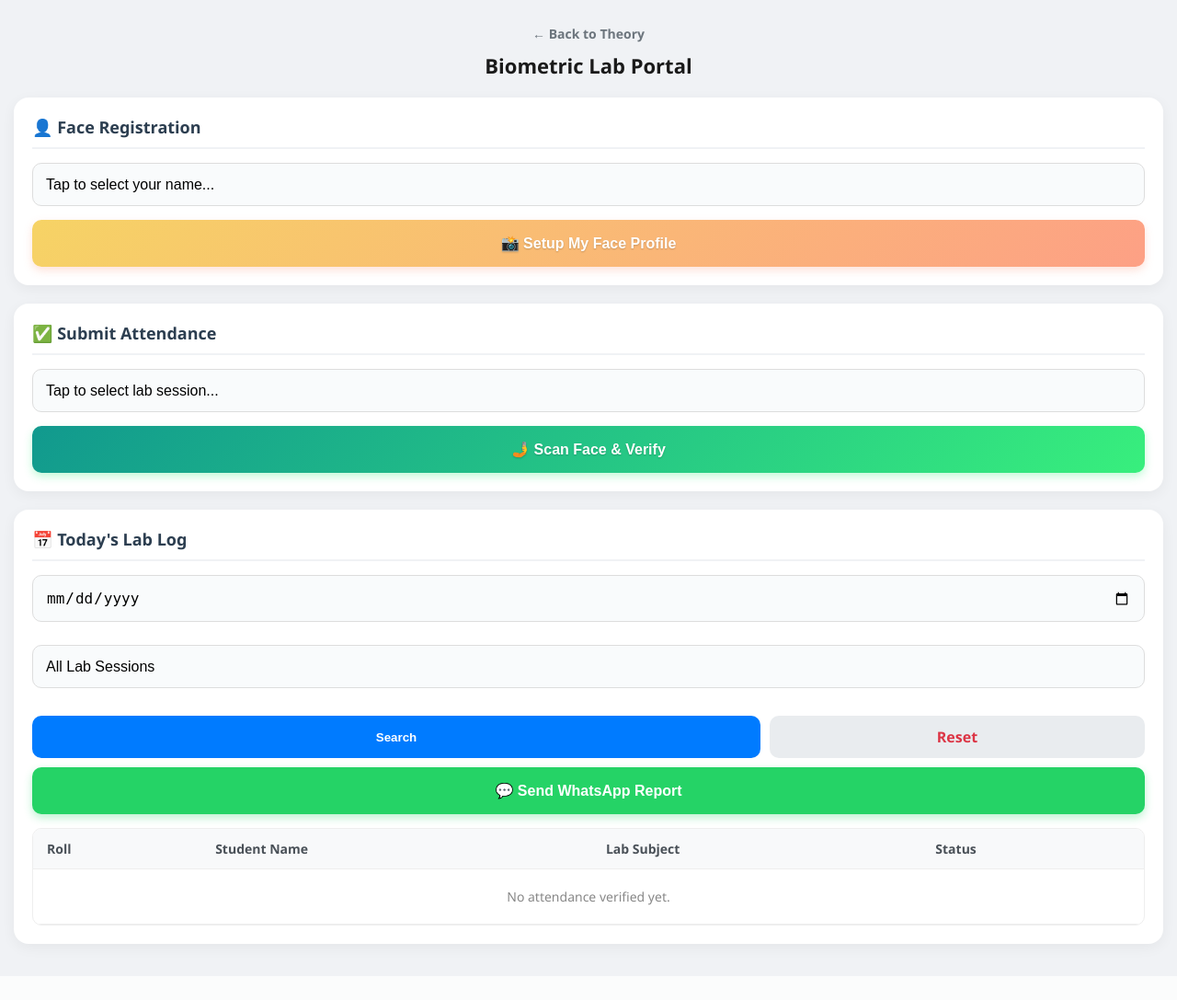
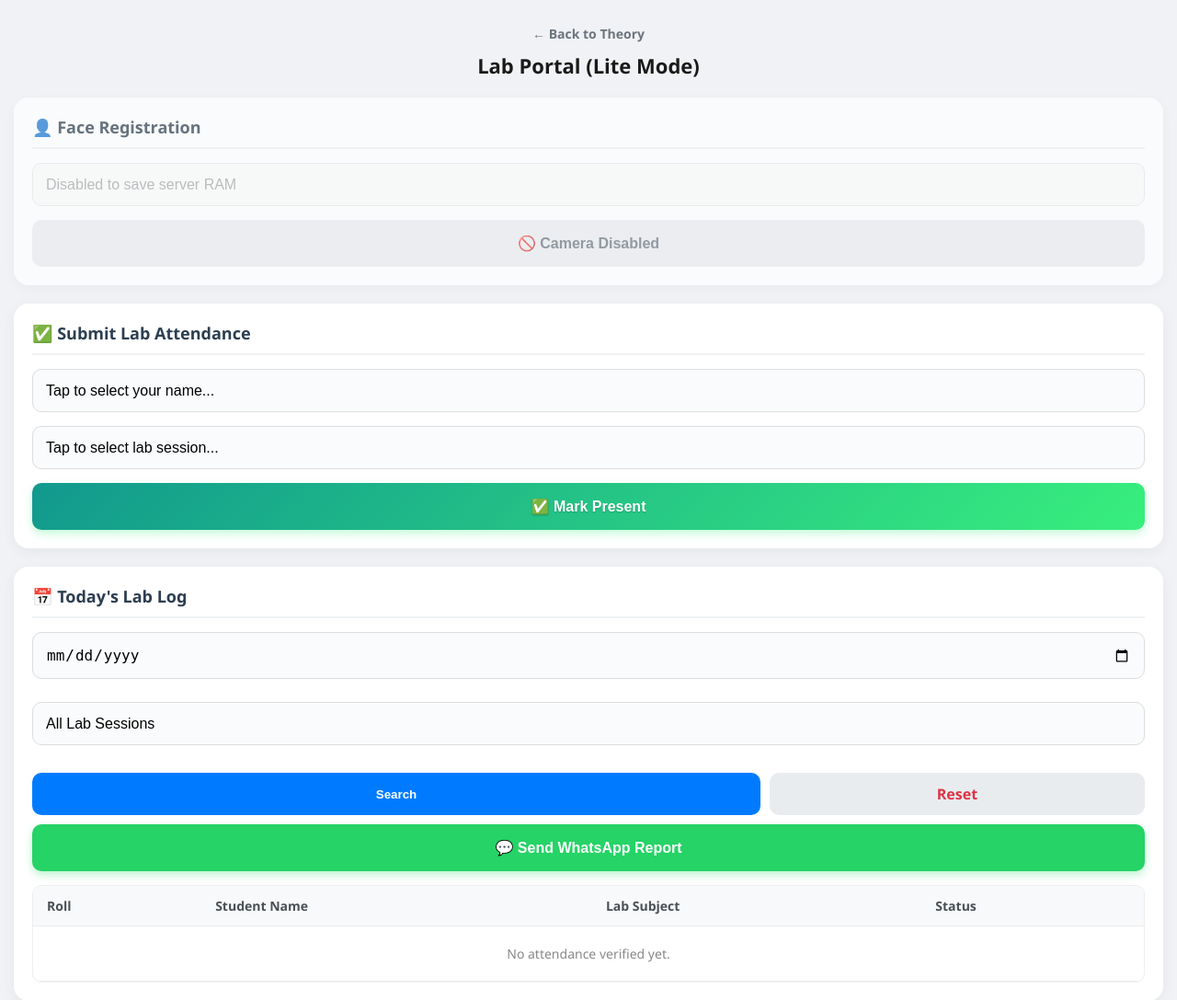
Before and after one commit to AkashAdhikary654/BIET_Attendance_System, a Flask app: page /lab in a window 1280 px wide. Shown: the top 1087 px of the page at 92% size. Before the commit the page ends 1038 px from the top, so only its background shows below. Run offline with Flask 3, Linux system fonts and the light colour scheme.

Commit message:
Optimized for 1GB RAM: Lite Mode and removed CV libraries

```diff
--- a/app.py
+++ b/app.py
@@ -2,9 +2,9 @@ import os
 import urllib.parse
 import json
 import base64
-#import cv2
-import numpy as np
-#import face_recognition
+# import cv2
+#import numpy as np
+# import face_recognition
 from flask import Flask, render_template, request, redirect, url_for, session
 from flask_sqlalchemy import SQLAlchemy
 from datetime import date, datetime
@@ -45,12 +45,13 @@ class Attendance(db.Model):
     subject = db.Column(db.String(100), nullable=False)
     status = db.Column(db.String(10), nullable=False)
 
-def decode_base64_image(base64_string):
-    if ',' in base64_string:
-        base64_string = base64_string.split(',')[1]
-    img_data = base64.b64decode(base64_string)
-    nparr = np.frombuffer(img_data, np.uint8)
-    return cv2.imdecode(nparr, cv2.IMREAD_COLOR)
+# --- COMMENTED OUT FOR RAM OPTIMIZATION ---
+# def decode_base64_image(base64_string):
+#     if ',' in base64_string:
+#         base64_string = base64_string.split(',')[1]
+#     img_data = base64.b64decode(base64_string)
+#     nparr = np.frombuffer(img_data, np.uint8)
+#     return cv2.imdecode(nparr, cv2.IMREAD_COLOR)
 
 # --- APP ROUTES ---
 @app.route('/', methods=['GET', 'POST'])
@@ -181,19 +182,16 @@ def add_student():
 def lab_dashboard():
     students = Student.query.order_by(Student.class_roll).all()
 
-    # Capture filter requests
     filter_date_str = request.args.get('filter_date')
     filter_subject = request.args.get('filter_subject')
 
     lab_subjects = ["Operating System Lab", "OOP Lab", "Software Engineering Lab"]
 
-    # Base query: Only Lab subjects AND strictly Present students
     query = db.session.query(Attendance, Student).join(Student).filter(
         Attendance.subject.in_(lab_subjects),
         Attendance.status == "Present"
     )
 
-    # Apply date filter if selected
     if filter_date_str:
         try:
             filter_date_obj = datetime.strptime(filter_date_str, '%Y-%m-%d').date()
@@ -201,7 +199,6 @@ def lab_dashboard():
         except ValueError:
             pass
 
-    # Apply subject filter if selected
     if filter_subject:
         query = query.filter(Attendance.subject == filter_subject)
 
@@ -212,25 +209,23 @@ def lab_dashboard():
                            records=records,
                            filter_date=filter_date_str,
                            filter_subject=filter_subject)
+
 @app.route('/register_face', methods=['POST'])
 def register_face():
-    student_id = request.form.get('student_id')
-    image_data = request.form.get('image_data')
+    # --- COMMENTED OUT FOR RAM OPTIMIZATION ---
+    # student_id = request.form.get('student_id')
+    # image_data = request.form.get('image_data')
+    # img = decode_base64_image(image_data)
+    # rgb_img = cv2.cvtColor(img, cv2.COLOR_BGR2RGB)
+    # encodings = face_recognition.face_encodings(rgb_img)
+    # if not encodings:
+    #     return "No face detected. Please try again."
+    # face_encoding_json = json.dumps(encodings[0].tolist())
+    # student = Student.query.get(student_id)
+    # student.face_encoding = face_encoding_json
+    # db.session.commit()
 
-    img = decode_base64_image(image_data)
-    rgb_img = cv2.cvtColor(img, cv2.COLOR_BGR2RGB)
-
-    encodings = face_recognition.face_encodings(rgb_img)
-    if not encodings:
-        return "No face detected. Please try again."
-
-    face_encoding_json = json.dumps(encodings[0].tolist())
-
-    student = Student.query.get(student_id)
-    student.face_encoding = face_encoding_json
-    db.session.commit()
-
-    return "Face registered successfully!"
+    return "Face registration is disabled in Lite Mode."
 
 @app.route('/send_lab_report')
 def send_lab_report():
@@ -245,7 +240,6 @@ def send_lab_report():
     except ValueError:
         filter_date_obj = date.today()
 
-    # Strictly fetch only the selected subject
     records = db.session.query(Attendance, Student).join(Student).filter(
         Attendance.subject == subject,
         Attendance.date == filter_date_obj,
@@ -260,52 +254,54 @@ def send_lab_report():
         for i, (att, student) in enumerate(records, 1):
             msg_text += f"{i}) {student.class_roll}--> {student.name}\n"
 
-    # Get the specific link for the selected lab group
     group_link = SUBJECT_GROUPS.get(subject, "https://web.whatsapp.com")
 
     return {"message": msg_text, "group_link": group_link}
+
 @app.route('/lab_attendance', methods=['POST'])
 def lab_attendance():
     subject = request.form.get('subject')
-    image_data = request.form.get('image_data')
 
-    img = decode_base64_image(image_data)
-    rgb_img = cv2.cvtColor(img, cv2.COLOR_BGR2RGB)
+    # NEW LITE MODE: Accept student_id directly instead of image data
+    student_id = request.form.get('student_id')
 
-    unknown_encodings = face_recognition.face_encodings(rgb_img)
-    if not unknown_encodings:
-        return "No face detected. Please ensure you are in a well-lit area."
+    # --- COMMENTED OUT FOR RAM OPTIMIZATION ---
+    # image_data = request.form.get('image_data')
+    # img = decode_base64_image(image_data)
+    # rgb_img = cv2.cvtColor(img, cv2.COLOR_BGR2RGB)
+    # unknown_encodings = face_recognition.face_encodings(rgb_img)
+    # if not unknown_encodings:
+    #     return "No face detected. Please ensure you are in a well-lit area."
+    # unknown_encoding = unknown_encodings[0]
+    # students = Student.query.filter(Student.face_encoding.isnot(None)).all()
+    # if not students:
+    #     return "No students are registered with facial recognition."
+    # known_encodings = [np.array(json.loads(s.face_encoding)) for s in students]
+    # face_distances = face_recognition.face_distance(known_encodings, unknown_encoding)
+    # best_match_index = np.argmin(face_distances)
 
-    unknown_encoding = unknown_encodings[0]
+    if not student_id:
+         return "❌ Lite Mode Active: Please ensure you select your name from the dropdown to submit attendance."
 
-    students = Student.query.filter(Student.face_encoding.isnot(None)).all()
-    if not students:
-        return "No students are registered with facial recognition."
+    matched_student = Student.query.get(student_id)
 
-    known_encodings = [np.array(json.loads(s.face_encoding)) for s in students]
+    if not matched_student:
+         return "Student not found."
 
-    face_distances = face_recognition.face_distance(known_encodings, unknown_encoding)
-    best_match_index = np.argmin(face_distances)
+    existing_record = Attendance.query.filter_by(
+        date=date.today(),
+        subject=subject,
+        student_id=matched_student.id
+    ).first()
 
-    if face_distances[best_match_index] < 0.45:
-        matched_student = students[best_match_index]
+    if existing_record:
+        return f"Attendance already marked for {matched_student.name} today."
 
-        existing_record = Attendance.query.filter_by(
-            date=date.today(),
-            subject=subject,
-            student_id=matched_student.id
-        ).first()
+    new_record = Attendance(student_id=matched_student.id, subject=subject, status="Present")
+    db.session.add(new_record)
+    db.session.commit()
 
-        if existing_record:
-            return f"Attendance already marked for {matched_student.name} today."
-
-        new_record = Attendance(student_id=matched_student.id, subject=subject, status="Present")
-        db.session.add(new_record)
-        db.session.commit()
-
-        return f"✅ Attendance successfully marked for {matched_student.class_roll} - {matched_student.name}!"
-    else:
-        return "❌ Face not recognized. Please register your face or try again."
+    return f"✅ Attendance marked manually for {matched_student.class_roll} - {matched_student.name}!"
 
 # --- AUTOMATIC INITIALIZATION ---
 with app.app_context():
@@ -354,4 +350,3 @@ with app.app_context():
 if __name__ == '__main__':
     port = int(os.environ.get("PORT", 3000))
     app.run(host='0.0.0.0', port=port, debug=False)
-    #app.run(debug=True)
--- a/requirements.txt
+++ b/requirements.txt
@@ -1,3 +1,3 @@
-opencv-python-headless
-face-recognition
-dlib
+Flask==2.3.2
+Flask-SQLAlchemy==3.0.3
+gunicorn==21.2.0
--- a/templates/lab.html
+++ b/templates/lab.html
@@ -17,7 +17,11 @@
 
         .btn { width: 100%; padding: 16px; font-size: 16px; font-weight: bold; border: none; border-radius: 10px; cursor: pointer; transition: transform 0.1s, box-shadow 0.1s; box-sizing: border-box; }
         .btn:active { transform: scale(0.98); }
-        .btn-register { background: linear-gradient(135deg, #f6d365 0%, #fda085 100%); color: white; text-shadow: 0 1px 2px rgba(0,0,0,0.2); box-shadow: 0 4px 10px rgba(253, 160, 133, 0.3); }
+
+        /* Disabled styles for Lite Mode */
+        .btn-register { background: #e9ecef; color: #6c757d; cursor: not-allowed; }
+        .card-disabled { opacity: 0.7; }
+
         .btn-submit { background: linear-gradient(135deg, #11998e 0%, #38ef7d 100%); color: white; text-shadow: 0 1px 2px rgba(0,0,0,0.2); box-shadow: 0 4px 10px rgba(56, 239, 125, 0.3); }
         .btn-whatsapp { background: #25D366; color: white; margin-top: 10px; box-shadow: 0 4px 10px rgba(37, 211, 102, 0.3); }
 
@@ -31,44 +35,44 @@
         th, td { padding: 12px 15px; text-align: left; border-bottom: 1px solid #eee; font-size: 14px; white-space: nowrap; }
         th { background-color: #f8f9fa; color: #495057; font-weight: 600; }
         .status-badge { background: #d4edda; color: #155724; padding: 4px 8px; border-radius: 20px; font-size: 12px; font-weight: bold; }
-
-        .modal { display: none; position: fixed; top: 0; left: 0; width: 100%; height: 100%; background: rgba(0,0,0,0.9); align-items: center; justify-content: center; z-index: 1000; }
-        .modal-content { background: white; padding: 20px; border-radius: 20px; text-align: center; width: 90%; max-width: 400px; box-sizing: border-box; }
-        .modal-content h3 { margin-top: 0; color: #333; }
-        video { width: 100%; border-radius: 12px; background: #000; margin-bottom: 15px; border: 3px solid #eee; }
-        .btn-capture { background: #007BFF; color: white; padding: 15px; font-size: 18px; border-radius: 10px; width: 100%; border: none; font-weight: bold; margin-bottom: 10px; }
-        .btn-cancel { background: #f8f9fa; color: #333; border: 1px solid #ddd; padding: 12px; border-radius: 10px; width: 100%; font-weight: bold; }
     </style>
 </head>
 <body>
 
     <div class="header">
         <a href="/attendance" class="btn-back">← Back to Theory</a>
-        <h2>Biometric Lab Portal</h2>
+        <h2>Lab Portal (Lite Mode)</h2>
     </div>
 
-    <!-- REGISTRATION CARD -->
+    <!-- REGISTRATION CARD (DISABLED FOR RAM OPTIMIZATION) -->
+    <div class="card card-disabled">
+        <h3 class="card-title">👤 Face Registration</h3>
+        <select disabled>
+            <option>Disabled to save server RAM</option>
+        </select>
+        <button onclick="alert('Face Registration is disabled in Lite Mode. Proceed directly to Manual Lab Attendance below.')" class="btn btn-register">🚫 Camera Disabled</button>
+    </div>
+
+    <!-- ATTENDANCE CARD (UPDATED FOR MANUAL ENTRY) -->
     <div class="card">
-        <h3 class="card-title">👤 Face Registration</h3>
-        <select id="student_id">
+        <h3 class="card-title">✅ Submit Lab Attendance</h3>
+
+        <!-- Added Student Dropdown for Lite Mode -->
+        <select id="attendance_student_id">
             <option value="" disabled selected>Tap to select your name...</option>
             {% for student in students %}
                 <option value="{{ student.id }}">{{ student.class_roll }} - {{ student.name }}</option>
             {% endfor %}
         </select>
-        <button onclick="openCamera('register')" class="btn btn-register">📸 Setup My Face Profile</button>
-    </div>
 
-    <!-- ATTENDANCE CARD -->
-    <div class="card">
-        <h3 class="card-title">✅ Submit Attendance</h3>
         <select id="subject">
             <option value="" disabled selected>Tap to select lab session...</option>
             <option value="Operating System Lab">Operating System Lab</option>
             <option value="OOP Lab">OOP Lab</option>
             <option value="Software Engineering Lab">Software Engineering Lab</option>
         </select>
-        <button onclick="openCamera('attendance')" class="btn btn-submit">🤳 Scan Face & Verify</button>
+
+        <button onclick="submitLiteAttendance()" class="btn btn-submit">✅ Mark Present</button>
     </div>
 
     <!-- HISTORY CARD -->
@@ -91,7 +95,6 @@
             </div>
         </form>
 
-        <!-- NEW WHATSAPP BUTTON -->
         <button onclick="sendWhatsAppReport()" class="btn btn-whatsapp">💬 Send WhatsApp Report</button>
 
         <div class="table-wrapper">
@@ -122,95 +125,41 @@
         </div>
     </div>
 
-    <!-- CAMERA OVERLAY MODAL -->
-    <div id="cameraModal" class="modal">
-        <div class="modal-content">
-            <h3 id="modalTitle">Scan Face</h3>
-            <video id="video" autoplay playsinline></video>
-            <canvas id="canvas" style="display:none;"></canvas>
-            <button id="captureBtn" class="btn-capture">📸 Capture</button>
-            <button onclick="closeCamera()" class="btn-cancel">Cancel</button>
-        </div>
-    </div>
+<script>
+    // LITE MODE: Bypass Camera and Submit Directly
+    function submitLiteAttendance() {
+        const studentId = document.getElementById('attendance_student_id').value;
+        const subject = document.getElementById('subject').value;
 
-<script>
-    const video = document.getElementById('video');
-    const canvas = document.getElementById('canvas');
-    const ctx = canvas.getContext('2d');
-
-    let currentStream = null;
-    let currentAction = "";
-
-    function openCamera(action) {
-        if (action === 'register' && !document.getElementById('student_id').value) {
-            return alert("Please select your name first.");
+        if (!studentId) {
+            return alert("Please select your name from the dropdown.");
         }
-        if (action === 'attendance' && !document.getElementById('subject').value) {
-            return alert("Please select a lab subject first.");
+        if (!subject) {
+            return alert("Please select a lab subject.");
         }
 
-        currentAction = action;
-        document.getElementById('modalTitle').innerText = action === 'register' ? "Look directly at the camera" : "Verifying Identity";
-        document.getElementById('cameraModal').style.display = 'flex';
+        const btn = document.querySelector('.btn-submit');
+        btn.innerText = "⏳ Submitting...";
+        btn.disabled = true;
 
-        navigator.mediaDevices.getUserMedia({ video: { facingMode: "user" } })
-            .then(stream => {
-                currentStream = stream;
-                video.srcObject = stream;
-            })
-            .catch(err => {
-                alert("Camera access denied! Please allow camera permissions in your browser.");
-                closeCamera();
-            });
+        fetch('/lab_attendance', {
+            method: 'POST',
+            headers: { 'Content-Type': 'application/x-www-form-urlencoded' },
+            body: `student_id=${studentId}&subject=${encodeURIComponent(subject)}`
+        })
+        .then(res => res.text())
+        .then(data => {
+            alert(data);
+            window.location.reload();
+        })
+        .catch(err => {
+            alert("Network error. Please try again.");
+            btn.innerText = "✅ Mark Present";
+            btn.disabled = false;
+        });
     }
 
-    function closeCamera() {
-        document.getElementById('cameraModal').style.display = 'none';
-        if (currentStream) {
-            currentStream.getTracks().forEach(track => track.stop());
-            currentStream = null;
-        }
-        document.getElementById('captureBtn').innerText = "📸 Capture";
-        document.getElementById('captureBtn').disabled = false;
-    }
-
-    document.getElementById('captureBtn').addEventListener('click', () => {
-        document.getElementById('captureBtn').innerText = "⏳ Processing...";
-        document.getElementById('captureBtn').disabled = true;
-
-        canvas.width = video.videoWidth;
-        canvas.height = video.videoHeight;
-        ctx.drawImage(video, 0, 0, canvas.width, canvas.height);
-        const base64Image = canvas.toDataURL('image/jpeg');
-
-        closeCamera();
-
-        if (currentAction === 'register') {
-            const studentId = document.getElementById('student_id').value;
-            fetch('/register_face', {
-                method: 'POST',
-                headers: { 'Content-Type': 'application/x-www-form-urlencoded' },
-                body: `student_id=${studentId}&image_data=${encodeURIComponent(base64Image)}`
-            }).then(res => res.text()).then(data => {
-                alert(data);
-                window.location.reload();
-            });
-        }
-        else if (currentAction === 'attendance') {
-            const subject = document.getElementById('subject').value;
-            fetch('/lab_attendance', {
-                method: 'POST',
-                headers: { 'Content-Type': 'application/x-www-form-urlencoded' },
-                body: `subject=${encodeURIComponent(subject)}&image_data=${encodeURIComponent(base64Image)}`
-            }).then(res => res.text()).then(data => {
-                alert(data);
-                window.location.reload();
-            });
-        }
-    });
-
-    // NEW WHATSAPP FUNCTION
-    // NEW MOBILE-OPTIMIZED WHATSAPP FUNCTION
+    // MOBILE-OPTIMIZED WHATSAPP FUNCTION
     async function sendWhatsAppReport() {
         const date = document.getElementById('filter_date').value;
         const subject = document.getElementById('filter_subject').value;
@@ -224,7 +173,6 @@
         btn.innerText = "⏳ Generating...";
 
         try {
-            // Fetch the specific lab report from Flask
             const response = await fetch(`/send_lab_report?date=${date}&subject=${encodeURIComponent(subject)}`);
             const data = await response.json();
 
@@ -234,7 +182,6 @@
                 return;
             }
 
-            // Mobile-friendly clipboard copy
             const textArea = document.createElement("textarea");
             textArea.value = data.message;
             document.body.appendChild(textArea);
@@ -243,10 +190,8 @@
             try {
                 document.execCommand('copy');
                 alert(`✅ Report copied to clipboard!\n\nClick OK to open the ${subject} WhatsApp group, then just PASTE the message.`);
-                // Direct the user strictly to the specific group link
                 window.location.href = data.group_link;
             } catch (err) {
-                // If the phone's browser blocks copying, fall back to the generic WhatsApp API
                 window.location.href = `https://api.whatsapp.com/send?text=${encodeURIComponent(data.message)}`;
             }
 
```
